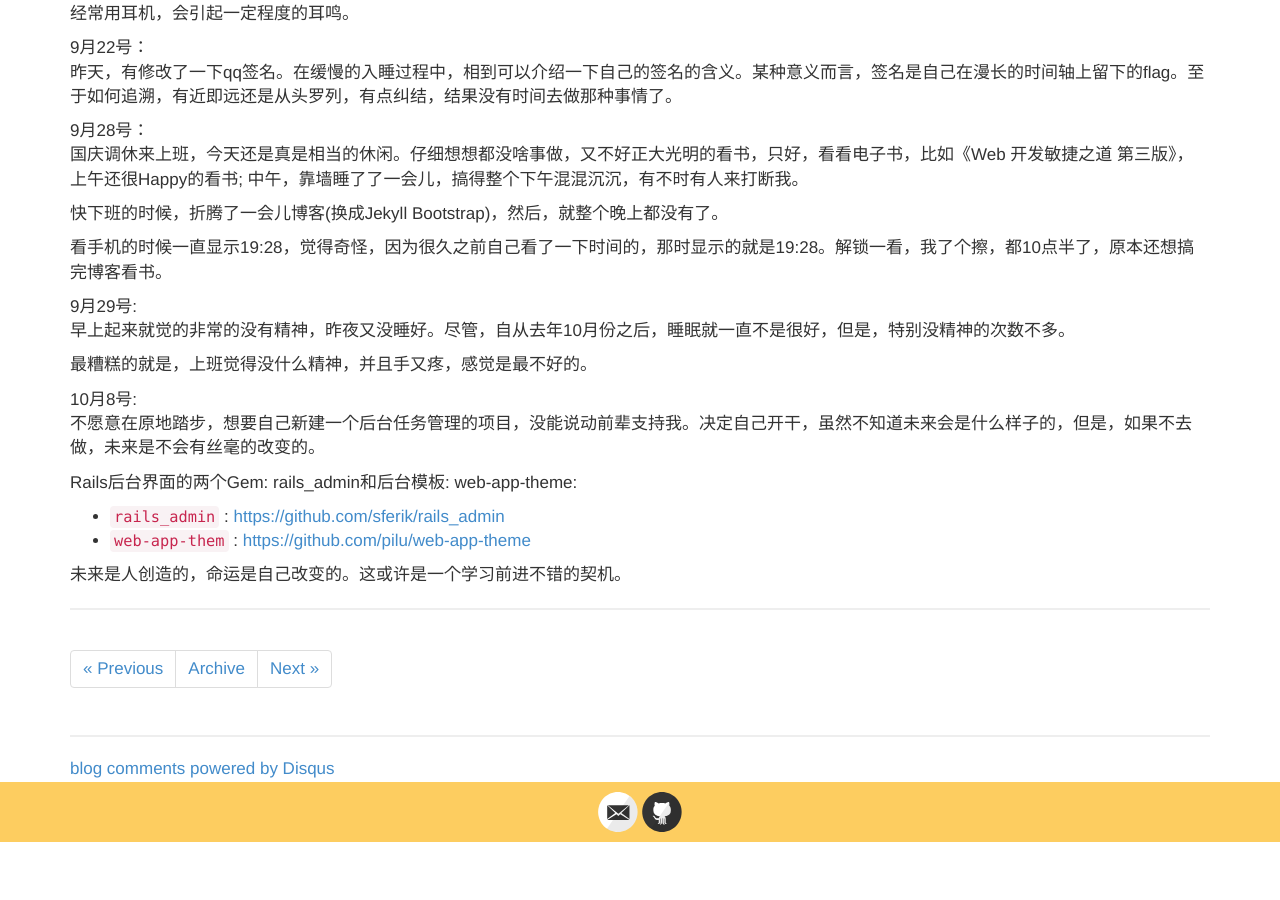
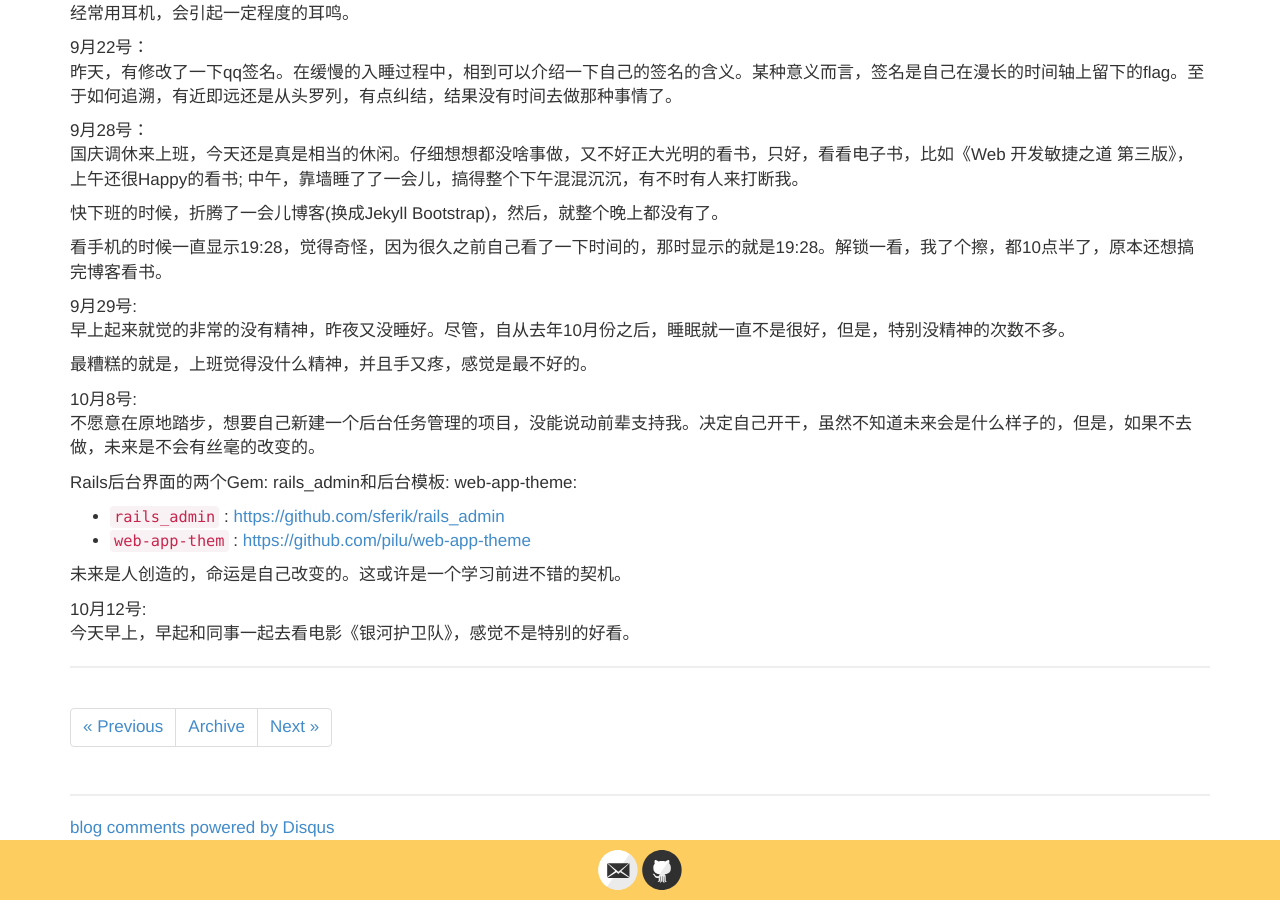
Before and after one commit to xiajian/xiajian.github.io, a Jekyll site: the page built from _posts/2014-09-06-心情日记.md, in a window 1280 px wide and 900 px high, scrolled down 1954 px. Built offline with Jekyll 4.4.1, drawn with Linux system fonts in a browser that asks for light colours; comment, search, counter and statistics services are not loaded; before the commit the page ends 2796 px from its top, so only the background shows below that.

Commit message:
添加新的心情日记

```diff
--- a/_posts/2014-09-06-心情日记.md
+++ b/_posts/2014-09-06-心情日记.md
@@ -98,3 +98,6 @@ Rails后台界面的两个Gem: rails_admin和后台模板: web-app-theme:
 * `web-app-them`  : <https://github.com/pilu/web-app-theme>
 
 未来是人创造的，命运是自己改变的。这或许是一个学习前进不错的契机。
+
+10月12号:
+今天早上，早起和同事一起去看电影《银河护卫队》，感觉不是特别的好看。
```
